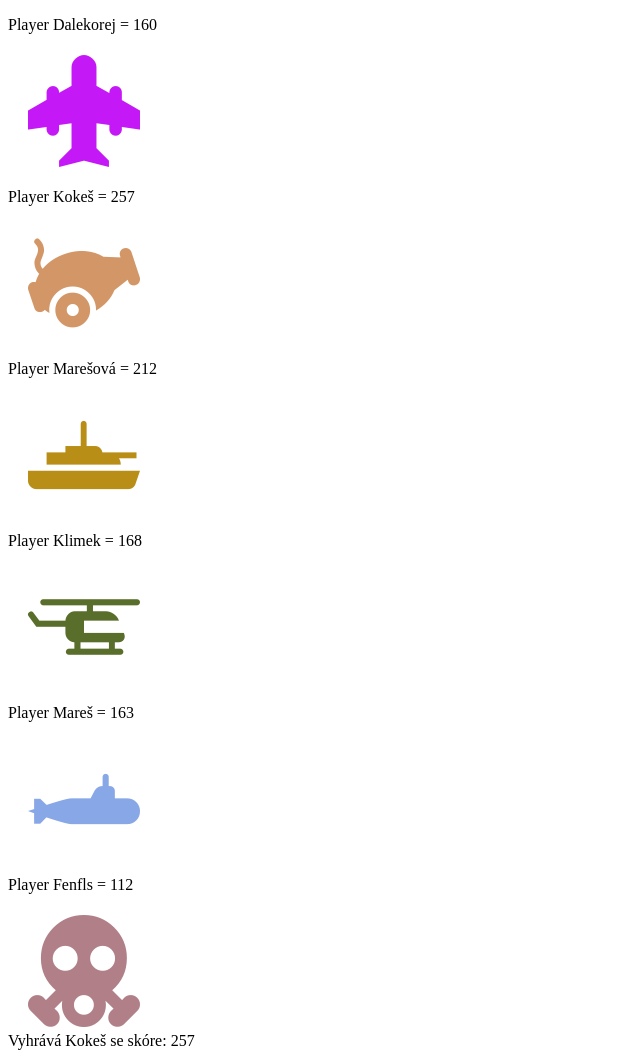
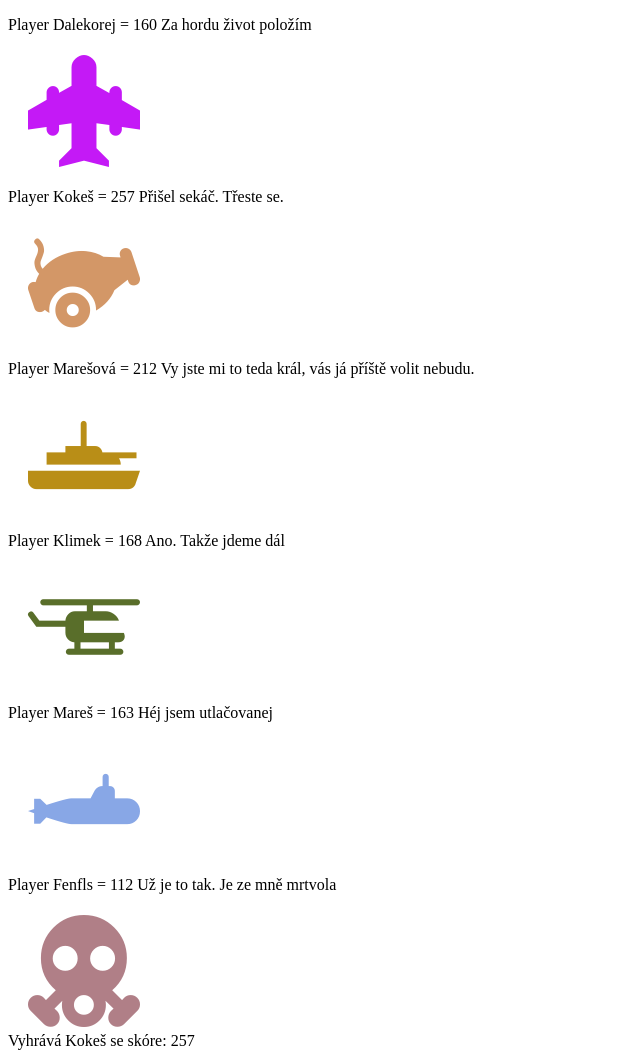
Before and after one commit to Farhoe/WP3-2019-20, a PHP site: page / in a window 1280 px wide. Shown: the whole page, without its empty margins (0-640 px from the left). Run offline with PHP 8.4, Linux system fonts and the light colour scheme.

Commit message:
Juchůůů
Funguje to :)))

```diff
--- a/WP4-01/classes/Player.php
+++ b/WP4-01/classes/Player.php
@@ -7,8 +7,9 @@
      private $name;
      private $ID;
      private $icon;
+     private $description;
 
-     public function __construct($name, $ID, $icon, $color = 'none', $size = 0)
+     public function __construct($name, $ID, $icon, $description, $color = 'none', $size = 0)
      {
          {
              if ($size<=0) {
@@ -26,6 +27,7 @@
          $this->size = $size;
          $this->id = $ID;
          $this->icon = $icon;
+         $this->description = $description;
      }
 
      public function getColor()
@@ -49,4 +51,10 @@
      {
          return $this->icon;
      }
+     public function getDescription() {
+         return $this->description;
+     }
+     public function setDescription($description) {
+         $this->description = $description;
+     }
  }
--- a/WP4-01/index.php
+++ b/WP4-01/index.php
@@ -1,11 +1,11 @@
 <?php
 require_once 'classes' . DIRECTORY_SEPARATOR . 'Player.php';
-$players[]= new Player('Dalekorej', 'mada', 'fighter-plane-1');
-$players[]= new Player('Kokeš', 'maka', 'cannon');
-$players[]= new Player('Marešová', 'kama', 'ship');
-$players[]= new Player('Klimek', 'krkl', 'helicopter');
-$players[]= new Player('Mareš', 'dama', 'submarine');
-$players[]= new Player('Fenfls', 'make', 'gas-mask');
+$players[]= new Player('Dalekorej', 'mada', 'fighter-plane-1', 'Za hordu život položím');
+$players[]= new Player('Kokeš', 'maka', 'cannon', 'Přišel sekáč. Třeste se.');
+$players[]= new Player('Marešová', 'kama', 'ship', 'Vy jste mi to teda král, vás já příště volit nebudu.');
+$players[]= new Player('Klimek', 'krkl', 'helicopter', 'Ano. Takže jdeme dál');
+$players[]= new Player('Mareš', 'dama', 'submarine', 'Héj jsem utlačovanej');
+$players[]= new Player('Fenfls', 'make', 'gas-mask', 'Už je  to tak. Je ze mně mrtvola');
 
 ?>
 
@@ -44,15 +44,15 @@ $players[]= new Player('Fenfls', 'make', 'gas-mask');
 
        <?php
                 foreach ($players as $player) {
-                    ?><p>Player <?php echo $player->getName(); ?> = <?php echo $player->getSize(); ?></p>
-                    <span class="flaticon-<?php echo $player->getIcon(); ?> player player-<?php echo $player->getID(); ?>" style="color:<?php echo $player->getColor(); ?>"></span>
+                    $player->getDescription("")
+                    ?><p>Player <?= $player->getName(); ?> = <?= $player->getSize(); ?> <?= $player->getDescription() ?> </p>
+                    <span class="flaticon-<?php echo $player->getIcon(); ?> player player-<?php echo $player->getID(); ?>" style="color:<?php echo $player->getColor(); ?>">  </span>
                 <?php
                 }
 
 
                 $mostsize = 0;
                 $winner = "none";
-
                 foreach ($players as $player) {
                     if ($player->getSize() > $mostsize ) {
                         $mostsize = $player->getSize();
@@ -62,7 +62,7 @@ $players[]= new Player('Fenfls', 'make', 'gas-mask');
                 ?>
                  <br>
                 <?=
-                 "Vyhrává " . $winner . " se skóre: $mostsize ";
+                 "Vyhrává " . $winner . " se skóre: " . $mostsize;
                 ?>
 
 
```
